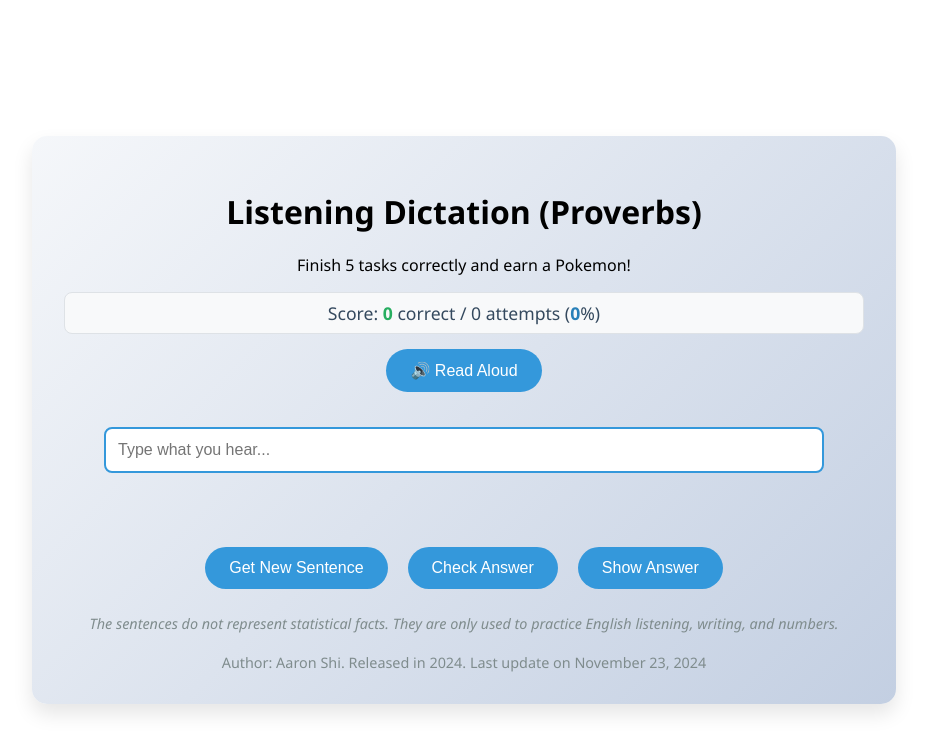
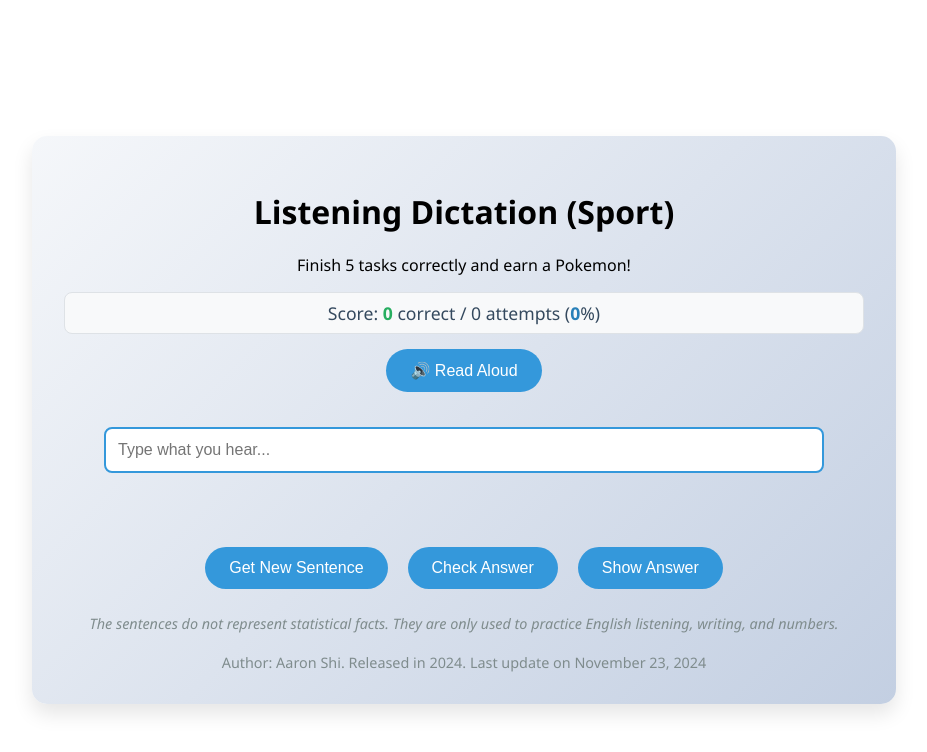
Before and after one commit to aaronshi1129/dictation-sport, a plain HTML site: page index.html in a window 1280 px wide. Shown: the whole page, without its empty margins (176-1103 px from the left). Drawn offline with Linux system fonts and the light colour scheme.

Commit message:
Update index.html

```diff
--- a/index.html
+++ b/index.html
@@ -206,7 +206,7 @@
 </head>
 <body>
 <div class="container">
-  <h1>Listening Dictation (Proverbs)</h1>
+  <h1>Listening Dictation (Sport)</h1>
     <p class="subtitle">Finish 5 tasks correctly and earn a Pokemon!</p>
   <div class="score-display">
     Score: <span id="correctScore">0</span> correct / <span id="totalAttempts">0</span> attempts
```
